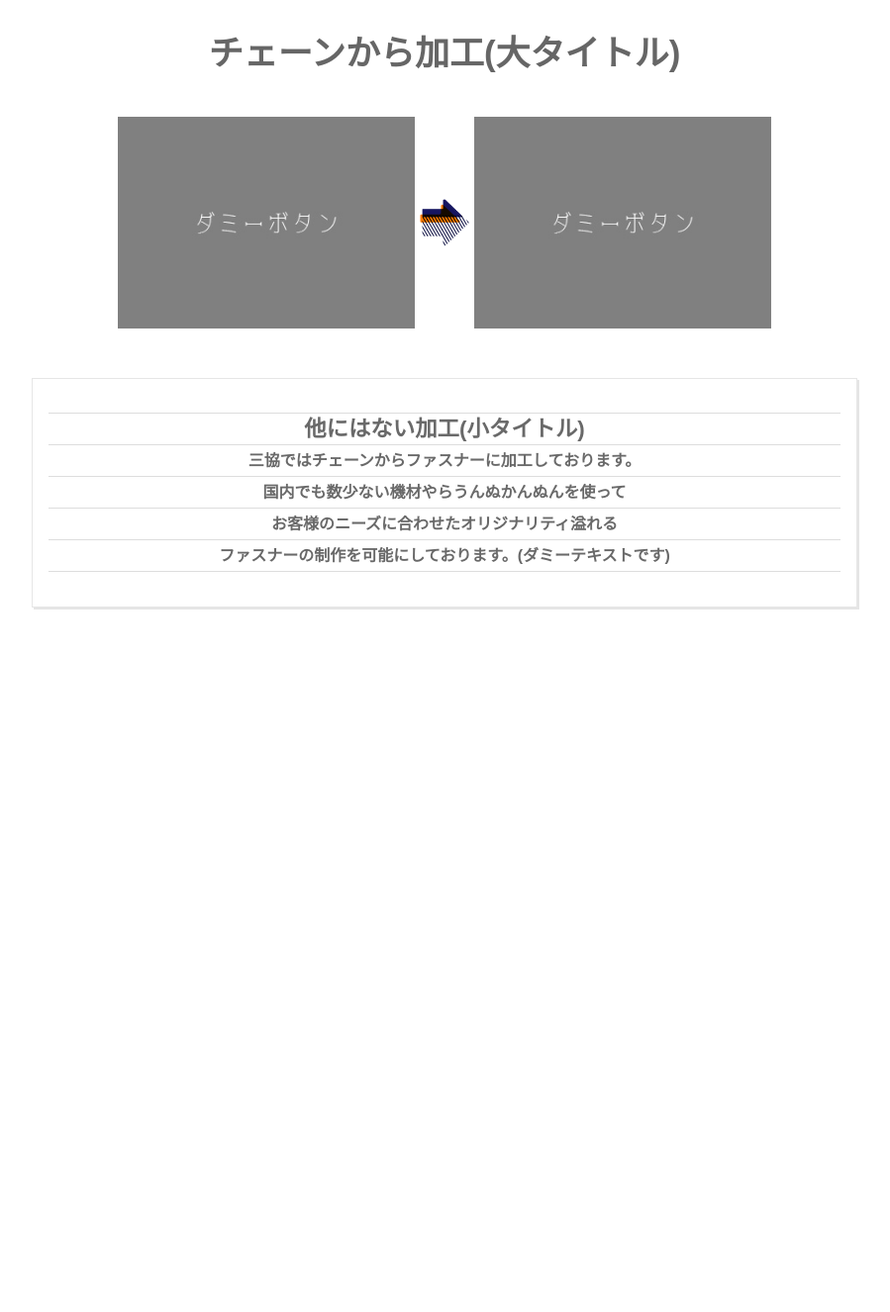
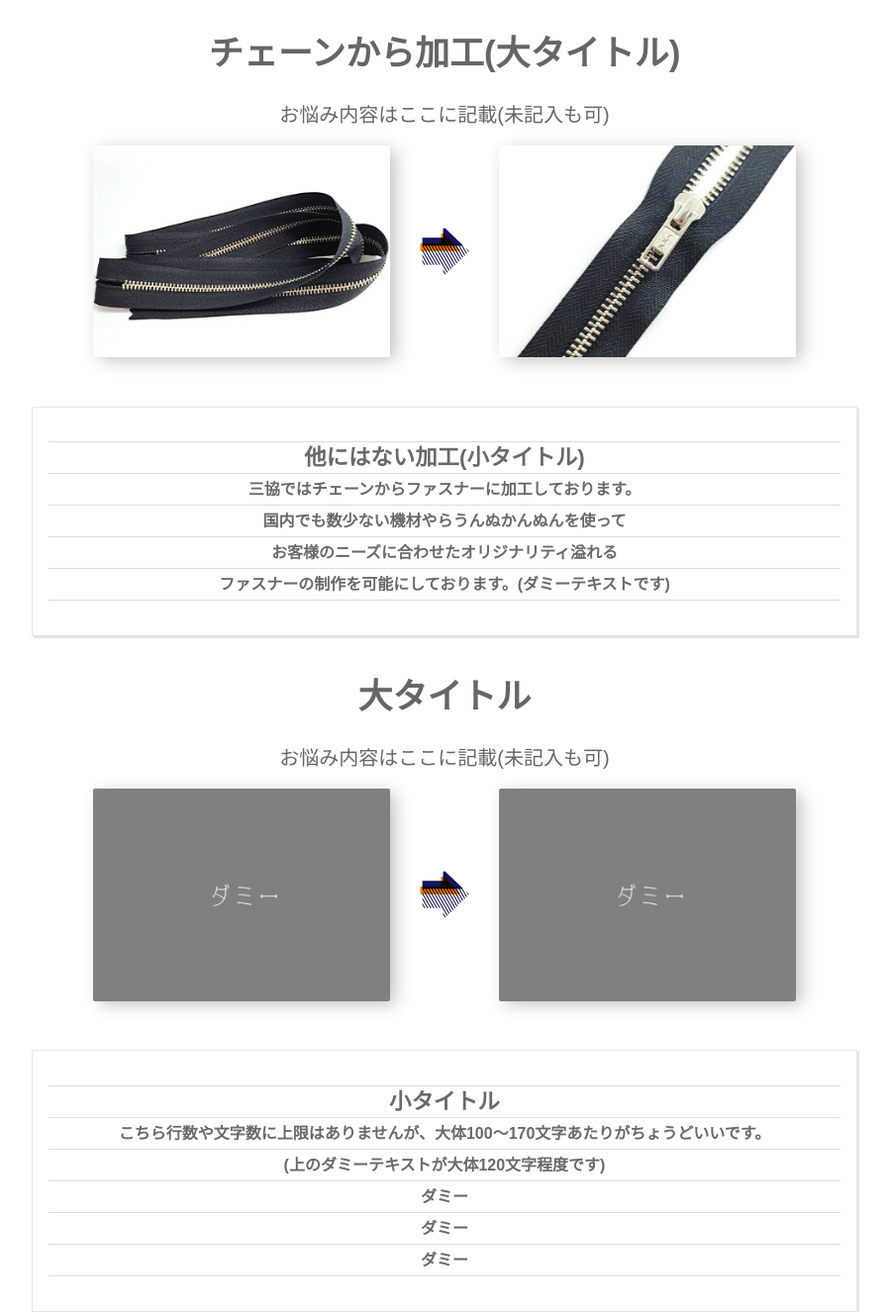
Before and after one commit to nunja524/XbEx77KEUn5Mmxn, a PHP site: the page made by contents _test.html in a window 1280 px wide. Shown: the whole page at 99% size, without its empty margins (191-1090 px from the left). Before the commit the page ends 616 px from the top, so only its background shows below. Run offline with PHP 8.4, Linux system fonts and the light colour scheme.

Commit message:
Add files via upload

```diff
--- a/contents _test.html
+++ b/contents _test.html
@@ -10,19 +10,22 @@
 
 <body>
 <div class="contents_main">
-<!--1セット-->
+
+
+	<!--1セット-->
 <div class="con_body">
 <h3>チェーンから加工(大タイトル)</h3>
+<div class="worries"><p>お悩み内容はここに記載(未記入も可)</p></div>
 <div class="main_vis">
 <div class="vis_01">
 <div class="main_img">
-<img src="dummy.jpg" alt="">
+<img src="tape.jpg" alt="">
 </div>
 <div class="arrow">
 <img src="arrow.png" alt="">
 </div>
 <div class="main_img">
-<img src="dummy.jpg" alt="">
+<img src="kansei.jpg" alt="">
 </div>
 </div>
 </div>
@@ -40,6 +43,38 @@
 
 
 <!--1セット終わり-->
+	<!--1セット-->
+<div class="con_body">
+<h3>大タイトル</h3>
+<div class="worries"><p>お悩み内容はここに記載(未記入も可)</p></div>
+<div class="main_vis">
+<div class="vis_01">
+<div class="main_img">
+<img src="dummy.jpg" alt="">
+</div>
+<div class="arrow">
+<img src="arrow.png" alt="">
+</div>
+<div class="main_img">
+<img src="dummy.jpg" alt="">
+</div>
+</div>
+</div>
+<div class="con_cap">
+<div class="line">
+<p>小タイトル</p>
+こちら行数や文字数に上限はありませんが、大体100〜170文字あたりがちょうどいいです。<br>
+(上のダミーテキストが大体120文字程度です)<br>
+ダミー<br>
+ダミー<br>
+ダミー
+</div>
+</div>
+</div>
+
+
+
+<!--1セット終わり-->
 </div>
 	</body>
 </html>
--- a/contents_base.css
+++ b/contents_base.css
@@ -16,6 +16,8 @@
 	text-align: center;
 }
 .main_img img{
+box-shadow: 6px 4px 18px -1px #c0c0c0;
+border-radius: 2px;
 	width: 300px;
 }
 .arrow{
@@ -26,6 +28,7 @@
 	float: left;
 }
 .arrow img{
+	margin: 0 25px;
 	width: 50px;
 	height: 50px;
 
@@ -69,3 +72,6 @@
   line-height: 2em;
   padding: 2em 1em 0.2em 1em;
 }
+.worries p{
+	font-size: 20px;
+}
```
Also changed, not shown: dummy.jpg, kansei.jpg (added), tape.jpg (added), ダミーボタン.jpg (added).
